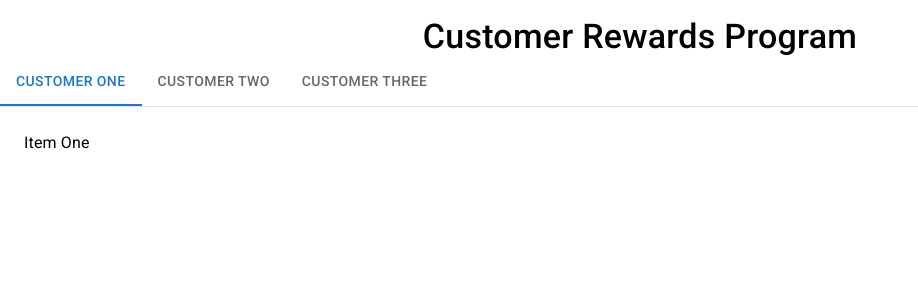
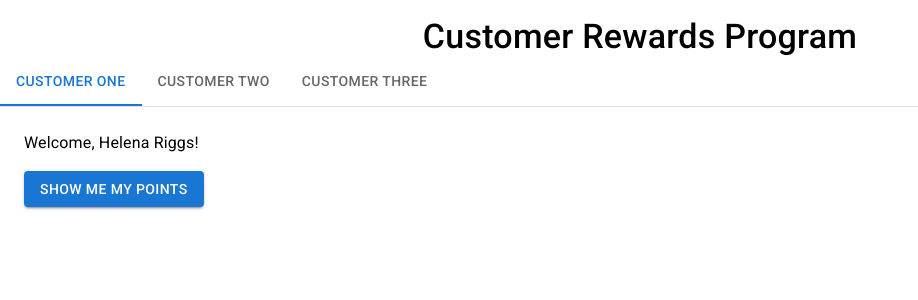
Before and after one commit to kmstern4/rewards-program, a React (Create React App) app: page / in a window 1280 px wide. Shown: the top 300 px of the page, without its empty margins (0-918 px from the left). Built offline with nearby package versions, Linux system fonts and the light colour scheme.

Commit message:
adding name and button to tabpanel

```diff
--- a/src/App.jsx
+++ b/src/App.jsx
@@ -26,15 +26,9 @@ const App = () => {
           <Tab label="Customer Three" />
         </Tabs>
       </Box>
-      <TabPanel value={value} index={0}>
-        Item One
-      </TabPanel>
-      <TabPanel value={value} index={1}>
-        Item Two
-      </TabPanel>
-      <TabPanel value={value} index={2}>
-        Item Three
-      </TabPanel>
+      <TabPanel value={value} index={0} name="Helena Riggs" />
+      <TabPanel value={value} index={1} name="Mark Scout" />
+      <TabPanel value={value} index={2} name="Burt Goodman" />
     </>
   );
 }
--- a/src/components/TabPanel.jsx
+++ b/src/components/TabPanel.jsx
@@ -1,11 +1,18 @@
-import { Box, Typography } from "@mui/material";
+import { Box, Button, Typography } from "@mui/material";
 
-const TabPanel = ({ children, index, value }) => {
+const TabPanel = ({ children, index, name, value }) => {
+    const handleClick = () => {
+        console.log("clicked!");
+    }
+
     return (
         <div hidden={value !== index}>
             {value === index && (
                 <Box sx={{ p: 3 }}>
-                    <Typography>{children}</Typography>
+                    <Typography>
+                        Welcome, {name}!
+                    </Typography>
+                    <Button onClick={handleClick} variant="contained" sx={{ marginTop: "1rem" }}>Show me my points</Button>
                 </Box>
             )}
         </div>
```
Also changed, not shown: 1 other file (tests, documents, lock files or other folders).
